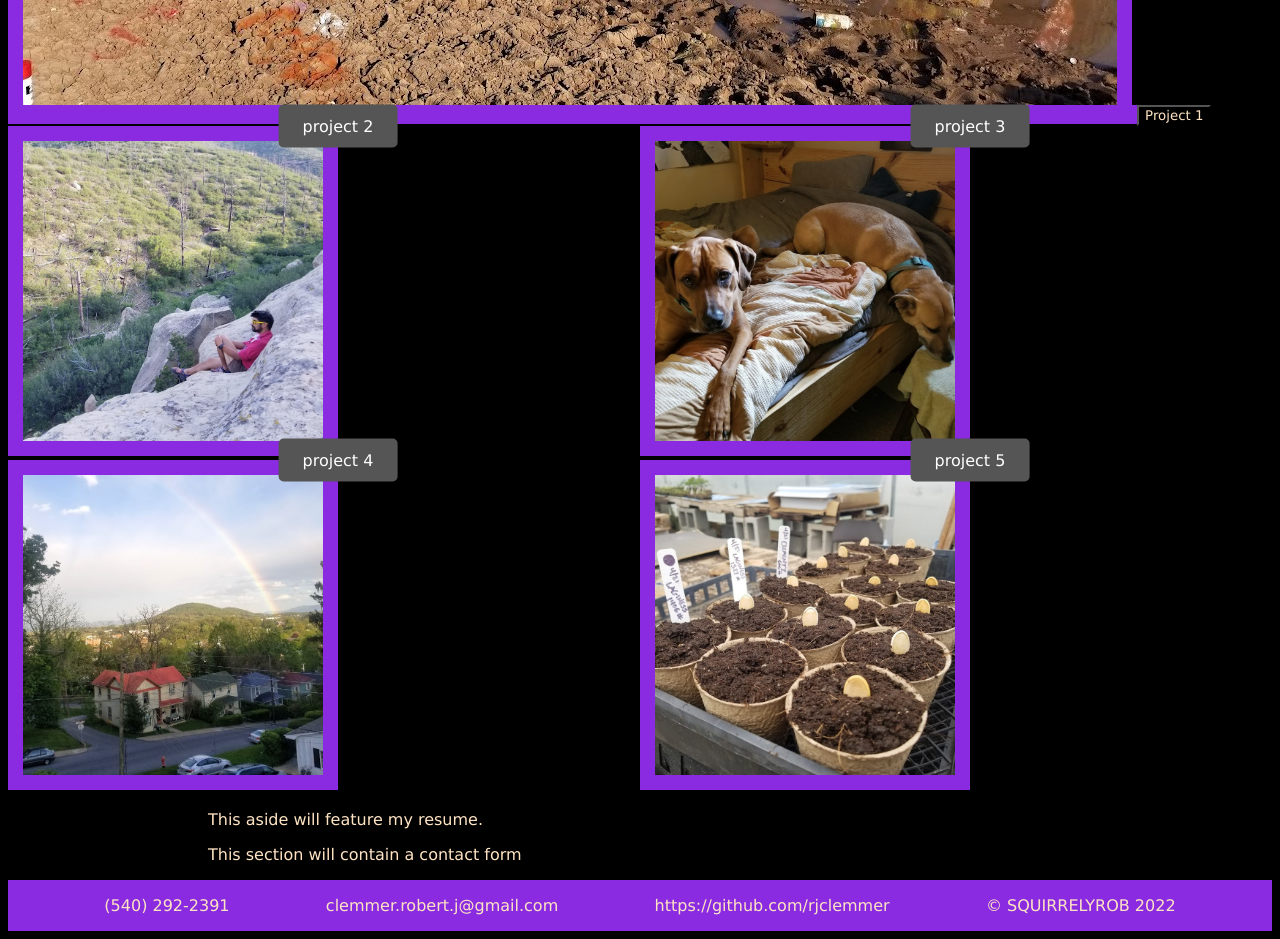
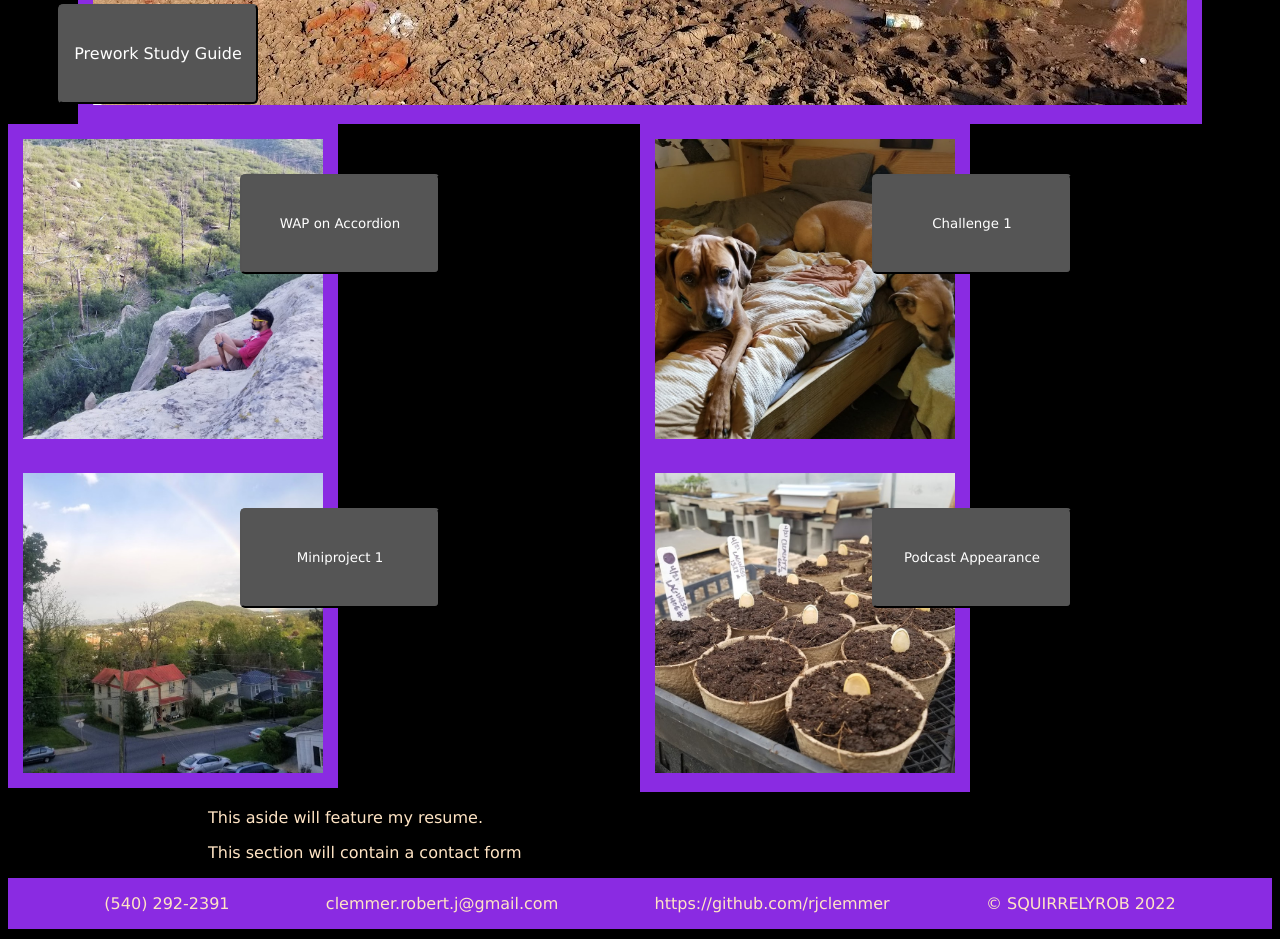
Before and after one commit to rjclemmer/challenge2, a plain HTML site: page index.html in a window 1280 px wide. Shown: the part 1458-2397 px from the top of the page. Drawn offline with Linux system fonts and the light colour scheme.

Commit message:
added links, restyled CSS

```diff
--- a/assets/styles.css
+++ b/assets/styles.css
@@ -89,6 +89,7 @@ figure img{
 
 
  .container1{
+    position: relative;
     margin-left: auto;
     margin-right: auto;
     text-align: center;
@@ -108,6 +109,7 @@ figure img{
 } */
 
  .grid{
+
     display: grid;
     grid-template-columns: repeat(2, 1fr);
     align-items: center;
@@ -138,34 +140,52 @@ figure img{
   /* Style the button and place it in the middle of the container/image  */
 .container1 .btn {
     position: absolute;
+    background-color: #555;
+    color: white;
+    font-size: 16px;
+    border-radius: 5px;
+    bottom: 20px;
+    left: 50px;
+    height: 100px;
+    width: 200px;
+  }
+
+  .container1 .btn:hover {
+    background-color: white;
+    color: black;
+  }
+
+  .container2{
+    position: relative;
+  }
+
+  .container2 .btn {
+    position: absolute;
+
     transform: translate(-50%, -50%);
     -ms-transform: translate(-50%, -50%);
     background-color: #555;
     color: white;
-    font-size: 16px;
-    padding: 12px 24px;
-    border: none;
-    cursor: pointer;
     border-radius: 5px;
-  }
+    top: 100px;
+    right: 100px;
+    height: 100px;
+    width: 200px;
 
-  .container1 .btn:hover {
-    background-color: black;
-  }
-
-  .container2 .btn {
-    position: absolute;
-    transform: translate(-50%, -50%);
-    -ms-transform: translate(-50%, -50%);
-    background-color: #555;
-    color: white;
-    font-size: 16px;
-    padding: 12px 24px;
-    border: none;
-    cursor: pointer;
-    border-radius: 5px;
   }
 
   .container2 .btn:hover {
-    background-color: black;
+    background-color: white;
+    color: black;
   }
+
+
+  @media screen and (max-width: 992px) {
+
+
+  }
+
+  @media screen and (max-width: 768px) {
+
+
+}
--- a/index.html
+++ b/index.html
@@ -41,31 +41,34 @@
 
             <section>
                 <!-- this will have a big banner display -->
-                <article class="paddingBottom"">
+                <article class=" container1 paddingBottom"">
                     <div>
                         <a href="https://rjclemmer.github.io/prework-study-guide/">
                         <img src="./assets/images/cadillac.jpg" alt="Cadillac Ranch" class="padding container1" >
-                        <button class="btn">Project 1</button></a>
+                        <button class="btn">Prework Study Guide</button></a>
                     </div>
                 </article>
                 <!-- this will have 2 x 2 row -->
                 <article id="work" class="grid">
                     <div class="container2">
+                        <a href="https://www.youtube.com/watch?v=Dh8p30GtfHQ&feature=youtu.be">
                         <img src="./assets/images/canyon.jpg" alt="Trail Canyon" class="padding container3 imgSmall">
-                        <button class="btn">project 2</button>
+                        <button class="btn">WAP on Accordion</button></a>
                     </div>
 
                     <div class="container2">
+                        <a href="https://rjclemmer.github.io/challenge1/">
                         <img src="./assets/images/dogs.jpg" alt="My Dogs" class="padding container3 imgSmall">
-                        <button class="btn">project 3</button>
+                        <button class="btn">Challenge 1</button></a>
                     </div>
                     <div class="container2">
                         <img src="./assets/images/rainbow.jpg" alt="Rainbow on Jefferson St." class="padding container3 imgSmall">
-                        <button class="btn">project 4</button>
+                        <button class="btn">Miniproject 1</button>
                     </div>
                     <div class="container2">
+                        <a href="https://www.buzzsprout.com/394243/11587244">
                         <img src="./assets/images/seeds.jpg" alt="Pumpkin Seeds" class="padding container3 imgSmall">
-                        <button class="btn">project 5</button>
+                        <button class="btn">Podcast Appearance</button></a>
                     </div>
                 </article>
 
```
